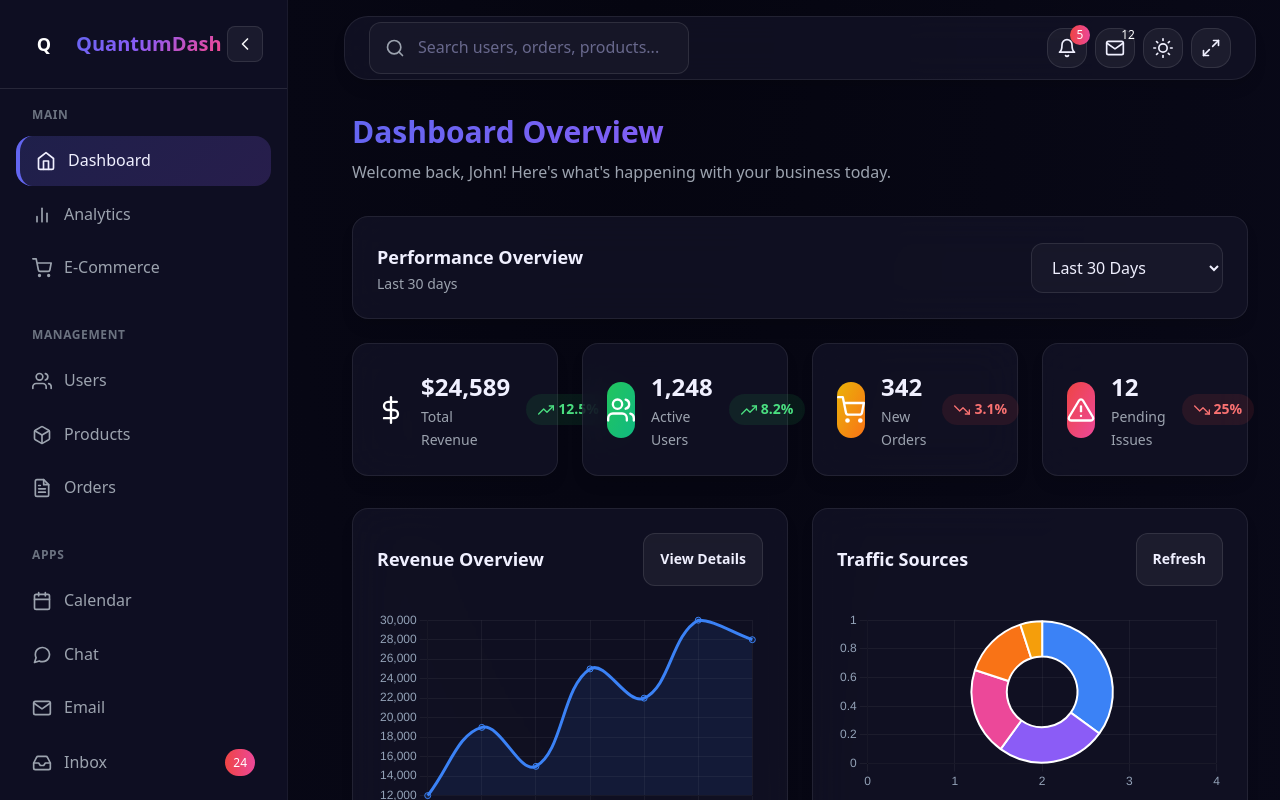
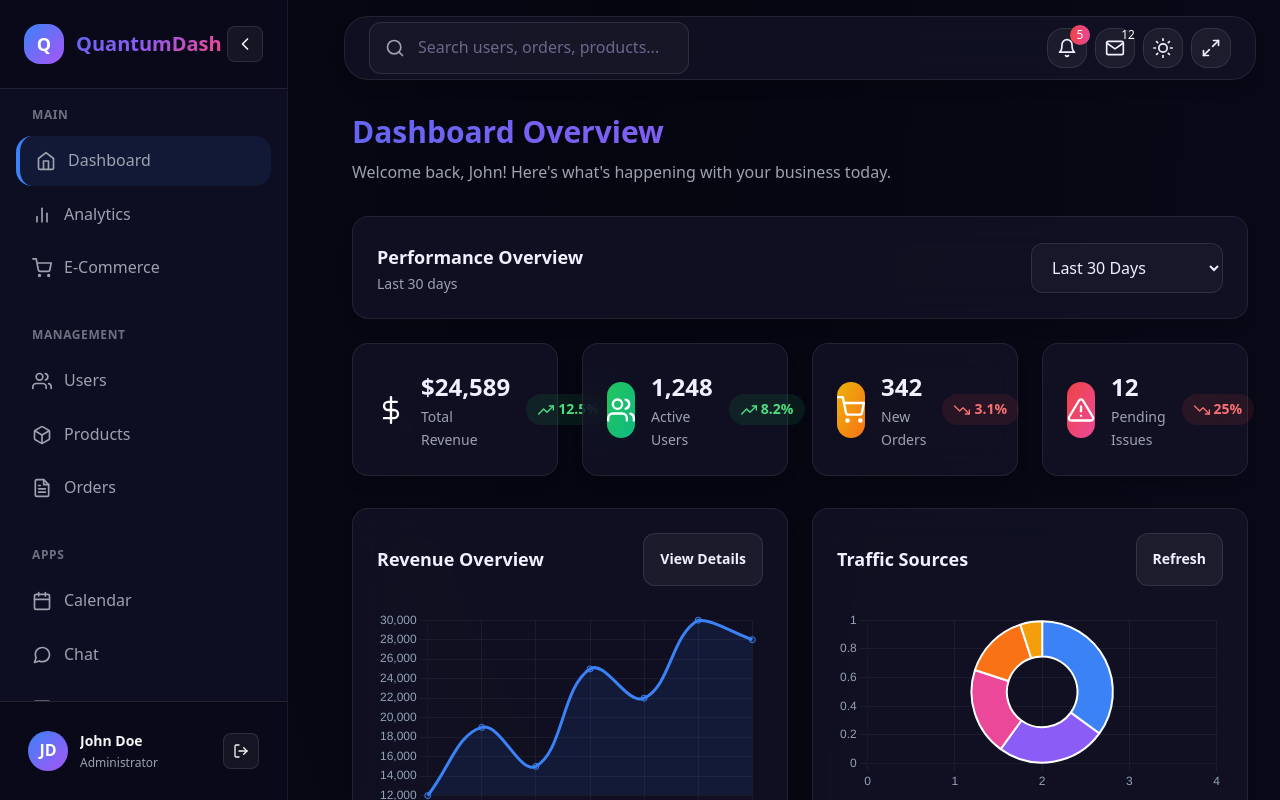
Before and after one commit to sommi991/QUANTUMFLOW-, a React (Vite) app: page / in a window 1280 px wide. Shown: the top 800 px of the page. Built offline with nearby package versions, Linux system fonts and the light colour scheme.

Commit message:
Update Sidebar.jsx

```diff
--- a/src/components/Sidebar.jsx
+++ b/src/components/Sidebar.jsx
@@ -1,4 +1,4 @@
-import { useState, useEffect } from 'react'
+import { useState, useEffect, useCallback } from 'react'
 import {
   FiHome, FiBarChart2, FiShoppingCart, FiUsers, FiBox, FiFileText,
   FiInbox, FiCalendar, FiFolder, FiSettings, FiHelpCircle, FiChevronLeft,
@@ -6,24 +6,8 @@ import {
   FiCreditCard, FiUser
 } from 'react-icons/fi'
 
-const Sidebar = ({ collapsed, currentPage, onNavigate, onToggle }) => {
-  const [isMobile, setIsMobile] = useState(false)
+const Sidebar = ({ collapsed, currentPage, onNavigate, onToggle, isMobile }) => {
   const [mobileOpen, setMobileOpen] = useState(false)
-  const [user] = useState({
-    name: 'John Doe',
-    role: 'Administrator',
-    avatar: 'JD'
-  })
-
-  useEffect(() => {
-    const checkMobile = () => {
-      setIsMobile(window.innerWidth < 768)
-    }
-
-    checkMobile()
-    window.addEventListener('resize', checkMobile)
-    return () => window.removeEventListener('resize', checkMobile)
-  }, [])
 
   const navItems = [
     {
@@ -62,26 +46,26 @@ const Sidebar = ({ collapsed, currentPage, onNavigate, onToggle }) => {
     }
   ]
 
-  const handleNavigation = (page) => {
+  const handleNavigation = useCallback((page) => {
     onNavigate(page)
     if (isMobile) {
       setMobileOpen(false)
     }
-  }
+  }, [onNavigate, isMobile])
 
   const SidebarContent = () => (
     <>
       {/* Logo */}
-      <div className="p-6 border-b border-white/10 flex items-center justify-between">
+      <div className="p-6 border-b border-white/10 flex items-center justify-between sticky top-0 bg-dark-bg/95 backdrop-blur-lg z-10">
         <button
           onClick={() => handleNavigation('dashboard')}
           className="flex items-center gap-3"
         >
-          <div className="w-10 h-10 rounded-xl bg-gradient-to-br from-primary-blue to-primary-purple flex items-center justify-center text-white font-bold text-lg">
+          <div className="w-10 h-10 rounded-xl bg-gradient-to-br from-blue-500 to-purple-500 flex items-center justify-center text-white font-bold text-lg flex-shrink-0">
             Q
           </div>
           {(!collapsed || isMobile) && (
-            <span className="text-xl font-bold gradient-text">
+            <span className="text-xl font-bold gradient-text whitespace-nowrap">
               QuantumDash
             </span>
           )}
@@ -90,7 +74,8 @@ const Sidebar = ({ collapsed, currentPage, onNavigate, onToggle }) => {
         {!isMobile && (
           <button
             onClick={onToggle}
-            className="w-9 h-9 flex items-center justify-center rounded-lg bg-white/5 border border-white/10 hover:bg-white/10 transition-colors"
+            className="w-9 h-9 flex items-center justify-center rounded-lg bg-white/5 border border-white/10 hover:bg-white/10 transition-colors flex-shrink-0"
+            aria-label={collapsed ? "Expand sidebar" : "Collapse sidebar"}
           >
             {collapsed ? (
               <FiChevronRight className="w-5 h-5" />
@@ -103,19 +88,21 @@ const Sidebar = ({ collapsed, currentPage, onNavigate, onToggle }) => {
         {isMobile && (
           <button
             onClick={() => setMobileOpen(false)}
-            className="w-9 h-9 flex items-center justify-center rounded-lg bg-white/5 border border-white/10 hover:bg-white/10 transition-colors"
+            className="w-9 h-9 flex items-center justify-center rounded-lg bg-white/5 border border-white/10 hover:bg-white/10 transition-colors flex-shrink-0"
+            aria-label="Close sidebar"
           >
             <FiX className="w-5 h-5" />
           </button>
         )}
       </div>
 
-      {/* Navigation */}
-      <nav className="flex-1 overflow-y-auto p-4">
+      {/* Navigation - Scrollable area */}
+      <div className="flex-1 overflow-y-auto overflow-x-hidden">
+        <nav className="p-4">
           {navItems.map((group) => (
             <div key={group.title} className="mb-8">
               {(!collapsed || isMobile) && (
-              <div className="text-xs uppercase text-gray-500 font-semibold tracking-wider px-4 mb-3">
+                <div className="text-xs uppercase text-gray-500 font-semibold tracking-wider px-4 mb-3 truncate">
                   {group.title}
                 </div>
               )}
@@ -124,18 +111,21 @@ const Sidebar = ({ collapsed, currentPage, onNavigate, onToggle }) => {
                   <button
                     key={item.id}
                     onClick={() => handleNavigation(item.id)}
-                  className={`nav-link w-full flex items-center gap-3 px-4 py-3 rounded-xl text-gray-400 hover:text-white hover:bg-white/5 transition-all duration-300 hover:translate-x-1 ${
-                    currentPage === item.id ? 'active bg-primary-blue/10 text-primary-blue border-l-4 border-primary-blue' : ''
-                  }`}
+                    className={`w-full flex items-center gap-3 px-4 py-3 rounded-xl text-gray-400 hover:text-white hover:bg-white/5 transition-all duration-200 ${
+                      currentPage === item.id ? 'bg-blue-500/10 text-blue-400 border-l-4 border-blue-500' : ''
+                    } ${collapsed && !isMobile ? 'justify-center' : ''}`}
+                    title={collapsed && !isMobile ? item.label : ''}
                   >
                     <item.icon className="w-5 h-5 flex-shrink-0" />
                     {(!collapsed || isMobile) && (
-                    <span className="flex-1 text-left">{item.label}</span>
-                  )}
-                  {item.badge && (!collapsed || isMobile) && (
-                    <span className="px-2 py-1 text-xs bg-gradient-to-r from-red-500 to-pink-500 text-white rounded-full">
+                      <>
+                        <span className="flex-1 text-left truncate">{item.label}</span>
+                        {item.badge && (
+                          <span className="px-2 py-1 text-xs bg-gradient-to-r from-red-500 to-pink-500 text-white rounded-full flex-shrink-0">
                             {item.badge}
                           </span>
+                        )}
+                      </>
                     )}
                   </button>
                 ))}
@@ -143,22 +133,23 @@ const Sidebar = ({ collapsed, currentPage, onNavigate, onToggle }) => {
             </div>
           ))}
         </nav>
+      </div>
 
       {/* User Profile */}
-      <div className="p-4 border-t border-white/10">
+      <div className="p-4 border-t border-white/10 sticky bottom-0 bg-dark-bg/95 backdrop-blur-lg">
         <div className="flex items-center gap-3 p-3 rounded-xl hover:bg-white/5 transition-colors">
-          <div className="w-10 h-10 rounded-full bg-gradient-to-br from-primary-blue to-primary-purple flex items-center justify-center text-white font-bold">
-            {user.avatar}
+          <div className="w-10 h-10 rounded-full bg-gradient-to-br from-blue-500 to-purple-500 flex items-center justify-center text-white font-bold flex-shrink-0">
+            JD
           </div>
 
           {(!collapsed || isMobile) && (
             <div className="flex-1 min-w-0">
-              <div className="font-semibold text-sm truncate">{user.name}</div>
-              <div className="text-xs text-gray-400 truncate">{user.role}</div>
+              <div className="font-semibold text-sm truncate">John Doe</div>
+              <div className="text-xs text-gray-400 truncate">Administrator</div>
             </div>
           )}
 
-          <button className="w-9 h-9 flex items-center justify-center rounded-lg bg-white/5 border border-white/10 hover:bg-white/10 transition-colors">
+          <button className="w-9 h-9 flex items-center justify-center rounded-lg bg-white/5 border border-white/10 hover:bg-white/10 transition-colors flex-shrink-0">
             <FiLogOut className="w-4 h-4" />
           </button>
         </div>
@@ -172,6 +163,7 @@ const Sidebar = ({ collapsed, currentPage, onNavigate, onToggle }) => {
         <button
           onClick={() => setMobileOpen(true)}
           className="lg:hidden fixed top-4 left-4 z-50 w-10 h-10 flex items-center justify-center rounded-xl bg-white/5 border border-white/10 hover:bg-white/10 transition-colors"
+          aria-label="Open menu"
         >
           <FiMenu className="w-5 h-5" />
         </button>
@@ -182,7 +174,7 @@ const Sidebar = ({ collapsed, currentPage, onNavigate, onToggle }) => {
               className="absolute inset-0 bg-black/80 backdrop-blur-sm"
               onClick={() => setMobileOpen(false)}
             />
-            <aside className="absolute left-0 top-0 h-screen w-72 bg-dark-sidebar backdrop-blur-2xl border-r border-white/10 z-40">
+            <aside className="absolute left-0 top-0 h-screen w-72 bg-dark-bg/95 backdrop-blur-2xl border-r border-white/10 z-40">
               <SidebarContent />
             </aside>
           </div>
@@ -192,7 +184,7 @@ const Sidebar = ({ collapsed, currentPage, onNavigate, onToggle }) => {
   }
 
   return (
-    <aside className={`glass-sidebar fixed left-0 top-0 h-screen z-40 transition-all duration-300 ${collapsed ? 'w-20' : 'w-72'}`}>
+    <aside className={`glass-sidebar fixed left-0 top-0 h-screen z-40 transition-all duration-300 ${collapsed ? 'w-20' : 'w-72'} flex flex-col`}>
       <SidebarContent />
     </aside>
   )
```
Lines whose indentation alone changed are shown as unchanged.
